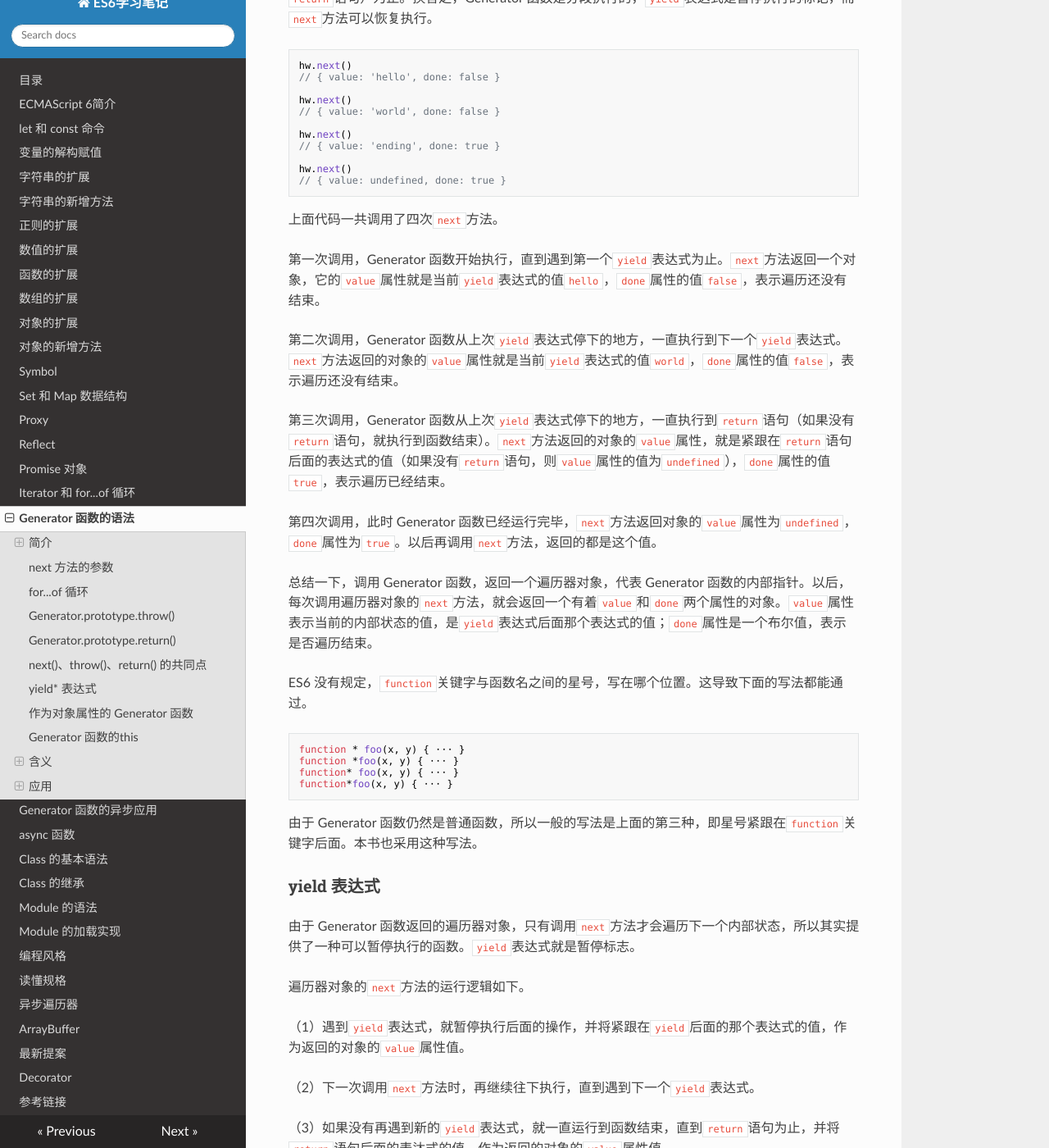
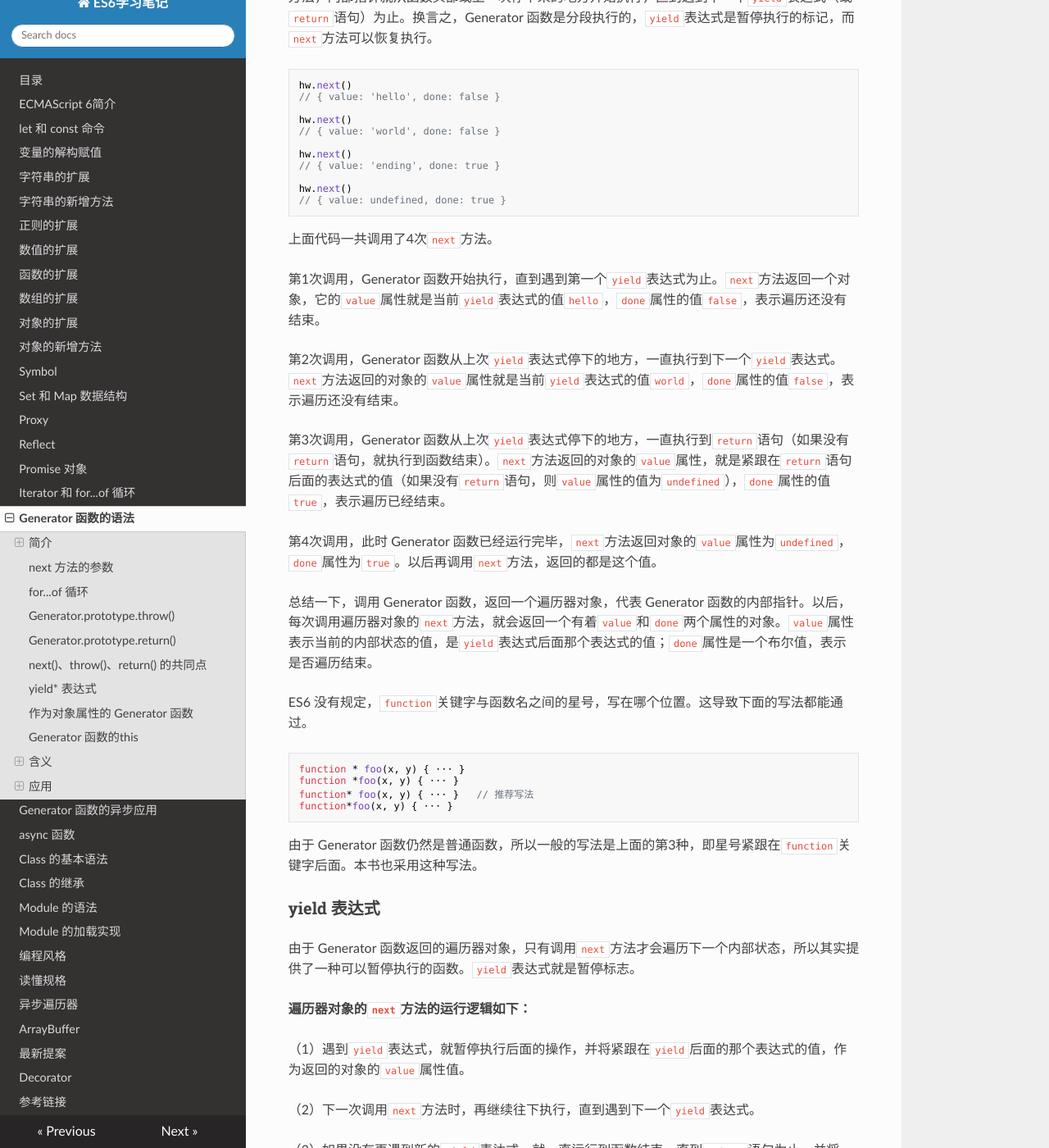
Before and after one commit to filefi/NotesOfES6, an MkDocs documentation site: the page built from docs/generator.md, in a window 1280 px wide and 1400 px high, scrolled down 968 px. Shown: the whole window at 82% size. Built offline with MkDocs 1.6.1, drawn with Linux system fonts in a browser that asks for light colours; nearby versions of some CDN libraries; some of the changed text lies outside the part shown.

````diff
--- a/docs/generator.md
+++ b/docs/generator.md
@@ -10,7 +10,10 @@ Generator 函数有多种理解角度。语法上，首先可以把它理解成
 
 执行 Generator 函数会返回一个遍历器对象，也就是说，Generator 函数除了状态机，还是一个遍历器对象生成函数。返回的遍历器对象，可以依次遍历 Generator 函数内部的每一个状态。
 
-形式上，Generator 函数是一个普通函数，但是有两个特征。一是，`function`关键字与函数名之间有一个星号；二是，函数体内部使用`yield`表达式，定义不同的内部状态（`yield`在英语里的意思就是“产出”）。
+**形式上，Generator 函数是一个普通函数，但是有2个特征：**
+
+- `function`关键字与函数名之间有一个星号`*`；
+- 函数体内部使用`yield`表达式，定义不同的内部状态（`yield`在英语里的意思就是“产出”）。
 
 ```javascript
 function* helloWorldGenerator() {
@@ -42,15 +45,15 @@ hw.next()
 // { value: undefined, done: true }
 ```
 
-上面代码一共调用了四次`next`方法。
-
-第一次调用，Generator 函数开始执行，直到遇到第一个`yield`表达式为止。`next`方法返回一个对象，它的`value`属性就是当前`yield`表达式的值`hello`，`done`属性的值`false`，表示遍历还没有结束。
-
-第二次调用，Generator 函数从上次`yield`表达式停下的地方，一直执行到下一个`yield`表达式。`next`方法返回的对象的`value`属性就是当前`yield`表达式的值`world`，`done`属性的值`false`，表示遍历还没有结束。
-
-第三次调用，Generator 函数从上次`yield`表达式停下的地方，一直执行到`return`语句（如果没有`return`语句，就执行到函数结束）。`next`方法返回的对象的`value`属性，就是紧跟在`return`语句后面的表达式的值（如果没有`return`语句，则`value`属性的值为`undefined`），`done`属性的值`true`，表示遍历已经结束。
-
-第四次调用，此时 Generator 函数已经运行完毕，`next`方法返回对象的`value`属性为`undefined`，`done`属性为`true`。以后再调用`next`方法，返回的都是这个值。
+上面代码一共调用了4次`next`方法。
+
+第1次调用，Generator 函数开始执行，直到遇到第一个`yield`表达式为止。`next`方法返回一个对象，它的`value`属性就是当前`yield`表达式的值`hello`，`done`属性的值`false`，表示遍历还没有结束。
+
+第2次调用，Generator 函数从上次`yield`表达式停下的地方，一直执行到下一个`yield`表达式。`next`方法返回的对象的`value`属性就是当前`yield`表达式的值`world`，`done`属性的值`false`，表示遍历还没有结束。
+
+第3次调用，Generator 函数从上次`yield`表达式停下的地方，一直执行到`return`语句（如果没有`return`语句，就执行到函数结束）。`next`方法返回的对象的`value`属性，就是紧跟在`return`语句后面的表达式的值（如果没有`return`语句，则`value`属性的值为`undefined`），`done`属性的值`true`，表示遍历已经结束。
+
+第4次调用，此时 Generator 函数已经运行完毕，`next`方法返回对象的`value`属性为`undefined`，`done`属性为`true`。以后再调用`next`方法，返回的都是这个值。
 
 总结一下，调用 Generator 函数，返回一个遍历器对象，代表 Generator 函数的内部指针。以后，每次调用遍历器对象的`next`方法，就会返回一个有着`value`和`done`两个属性的对象。`value`属性表示当前的内部状态的值，是`yield`表达式后面那个表达式的值；`done`属性是一个布尔值，表示是否遍历结束。
 
@@ -59,17 +62,17 @@ ES6 没有规定，`function`关键字与函数名之间的星号，写在哪个
 ```javascript
 function * foo(x, y) { ··· }
 function *foo(x, y) { ··· }
-function* foo(x, y) { ··· }
+function* foo(x, y) { ··· }   // 推荐写法
 function*foo(x, y) { ··· }
 ```
 
-由于 Generator 函数仍然是普通函数，所以一般的写法是上面的第三种，即星号紧跟在`function`关键字后面。本书也采用这种写法。
+由于 Generator 函数仍然是普通函数，所以一般的写法是上面的第3种，即星号紧跟在`function`关键字后面。本书也采用这种写法。
 
 ### yield 表达式
 
 由于 Generator 函数返回的遍历器对象，只有调用`next`方法才会遍历下一个内部状态，所以其实提供了一种可以暂停执行的函数。`yield`表达式就是暂停标志。
 
-遍历器对象的`next`方法的运行逻辑如下。
+**遍历器对象的`next`方法的运行逻辑如下：**
 
 （1）遇到`yield`表达式，就暂停执行后面的操作，并将紧跟在`yield`后面的那个表达式的值，作为返回的对象的`value`属性值。
 
@@ -89,9 +92,16 @@ function* gen() {
 
 上面代码中，`yield`后面的表达式`123 + 456`，不会立即求值，只会在`next`方法将指针移到这一句时，才会求值。
 
-`yield`表达式与`return`语句既有相似之处，也有区别。相似之处在于，都能返回紧跟在语句后面的那个表达式的值。区别在于每次遇到`yield`，函数暂停执行，下一次再从该位置继续向后执行，而`return`语句不具备位置记忆的功能。一个函数里面，只能执行一次（或者说一个）`return`语句，但是可以执行多次（或者说多个）`yield`表达式。正常函数只能返回一个值，因为只能执行一次`return`；Generator 函数可以返回一系列的值，因为可以有任意多个`yield`。从另一个角度看，也可以说 Generator 生成了一系列的值，这也就是它的名称的来历（英语中，generator 这个词是“生成器”的意思）。
-
-Generator 函数可以不用`yield`表达式，这时就变成了一个单纯的暂缓执行函数。
+`yield`表达式与`return`语句既有相似之处，也有区别。**相似之处在于：**
+
+- 都能返回紧跟在语句后面的那个表达式的值。
+
+**区别在于：**
+
+- 每次遇到`yield`，函数暂停执行，下一次再从该位置继续向后执行，而`return`语句不具备位置记忆的功能。
+- 一个函数里面，只能执行一次（或者说一个）`return`语句，但是可以执行多次（或者说多个）`yield`表达式。正常函数只能返回一个值，因为只能执行一次`return`；Generator 函数可以返回一系列的值，因为可以有任意多个`yield`。从另一个角度看，也可以说 Generator 生成了一系列的值，这也就是它的名称的来历（英语中，generator 这个词是“生成器”的意思）。
+
+**Generator 函数可以不用`yield`表达式，这时就变成了一个单纯的暂缓执行函数：**
 
 ```javascript
 function* f() {
@@ -161,7 +168,7 @@ for (var f of flat(arr)) {
 // 1, 2, 3, 4, 5, 6
 ```
 
-另外，`yield`表达式如果用在另一个表达式之中，必须放在圆括号里面。
+**另外，`yield`表达式如果用在另一个表达式之中，必须放在圆括号里面。**
 
 ```javascript
 function* demo() {
@@ -173,7 +180,7 @@ function* demo() {
 }
 ```
 
-`yield`表达式用作函数参数或放在赋值表达式的右边，可以不加括号。
+**`yield`表达式用作函数参数或放在赋值表达式的右边，可以不加括号。**
 
 ```javascript
 function* demo() {
@@ -201,7 +208,7 @@ myIterable[Symbol.iterator] = function* () {
 
 上面代码中，Generator 函数赋值给`Symbol.iterator`属性，从而使得`myIterable`对象具有了 Iterator 接口，可以被`...`运算符遍历了。
 
-Generator 函数执行后，返回一个遍历器对象。该对象本身也具有`Symbol.iterator`属性，执行后返回自身。
+**Generator 函数执行后，返回一个遍历器对象。该对象本身也具有`Symbol.iterator`属性，执行后返回自身。**
 
 ```javascript
 function* gen(){
````
Also changed, not shown: other parts of docs/generator.md (+2 -5 lines).
